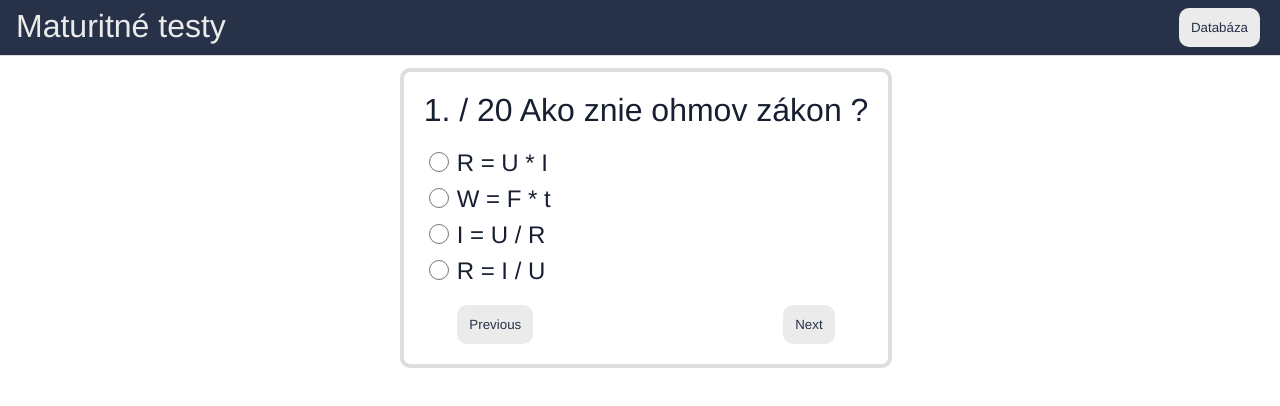
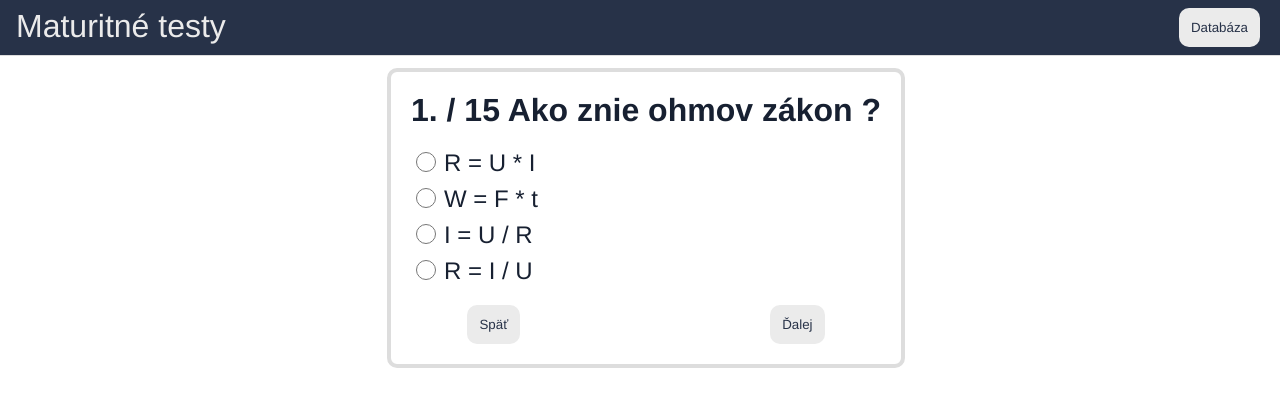
Before and after one commit to AdamGrik/flashcards, a React app: page /#/TCOZ in a window 1280 px wide. Shown: the top 406 px of the page. Built offline with nearby package versions, Linux system fonts and the light colour scheme; the HTML template or start-up script is replaced by a standard one.

Commit message:
úprava dizajnu otázky a koncu testu

```diff
--- a/src/molecules/Question/Question.scss
+++ b/src/molecules/Question/Question.scss
@@ -16,6 +16,7 @@
     font-size: xx-large;
     color: $text-color;
     margin-bottom: 20px;
+    font-weight: bold;
   }
   .fc-question-bottom {
     display: flex;
--- a/src/molecules/Question/Question.tsx
+++ b/src/molecules/Question/Question.tsx
@@ -25,12 +25,13 @@ const Question = (props: QuestionProps) => {
   const handleOptionChange = (event: React.ChangeEvent<HTMLInputElement>) => {
     setSelectedOption(event.target.value);
   };
+  const isFinalQuestion = data && data.questionNumber === 14;
 
   return data && data.questionNumber !== undefined ? (
     <div className="fc-question">
       <div className="fc-question-border">
         <div className="fc-question-top">
-          {data.questionNumber + 1}. / 20 {data.question}
+          {data.questionNumber + 1}. / 15 {data.question}
         </div>
         <div>
           {data.options.map((option, index) => (
@@ -47,13 +48,24 @@ const Question = (props: QuestionProps) => {
           ))}
           <div className="buttons">
             <div className="prev-button">
-              <Button title="Previous" onClick={onPrevious} />
+              <Button title="Späť" onClick={onPrevious} />
             </div>
             <div className="next-button">
-              <Button
-                title="Next"
-                onClick={() => onNext(selectedOption, data.questionNumber ?? 0)}
-              />
+              {isFinalQuestion ? (
+                <Button
+                  title="Koniec testu"
+                  onClick={() =>
+                    onNext(selectedOption, data.questionNumber ?? 0)
+                  }
+                />
+              ) : (
+                <Button
+                  title="Ďalej"
+                  onClick={() =>
+                    onNext(selectedOption, data.questionNumber ?? 0)
+                  }
+                />
+              )}
             </div>
           </div>
         </div>
--- a/src/oragnisms/EndOfExam/EndOfExam.scss
+++ b/src/oragnisms/EndOfExam/EndOfExam.scss
@@ -8,16 +8,18 @@
     color: $text-color;
   }
   .fc-end-of-exam-questions {
-    display: flex;
+    display: block;
     flex-wrap: wrap;
     justify-content: center;
-    margin: 0% 15%;
+    margin: 0% 30%;
     .fc-end-of-exam-question {
       border: 1px solid black;
       padding: 28px;
       border-radius: 10px;
       margin: 8px;
-
+      .fc-end-of-exam-question-question {
+        font-weight: bold;
+      }
       &.fc-end-of-exam-question-incorrect {
         border: 1px solid red;
       }
--- a/src/oragnisms/EndOfExam/EndOfExam.tsx
+++ b/src/oragnisms/EndOfExam/EndOfExam.tsx
@@ -13,7 +13,7 @@ const endOfExam = (props: ExamProps) => {
   return (
     <div className="fc-end-of-exam">
       <div className="fc-end-of-exam-score">
-        Score: {score} / {questions.length}
+        Skóre: {score} / {questions.length}
       </div>
       <div className="fc-end-of-exam-questions">
         {questions.map((question) => {
@@ -23,7 +23,9 @@ const endOfExam = (props: ExamProps) => {
               : "fc-end-of-exam-question-incorrect";
           return (
             <div className={"fc-end-of-exam-question " + answerClass}>
-              <div>{question.question}</div>
+              <div className="fc-end-of-exam-question-question">
+                {question.question}
+              </div>
               <div>Vaša odpoveď: {question.selected}</div>
               <div>Správna odpoveď: {question.answer}</div>
             </div>
```
